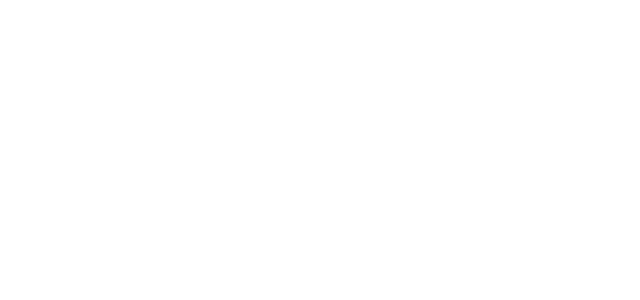
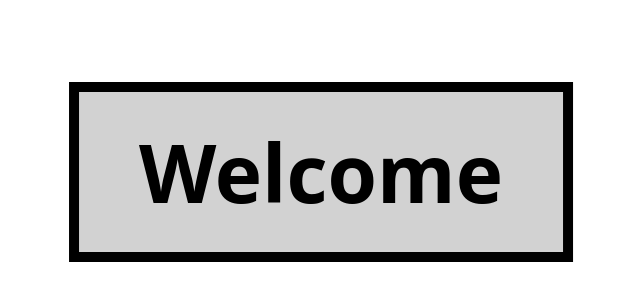
Before and after one commit to AshleyHart12/scss-portfolio, a React (Create React App) app: page / in a window 1280 px wide. Shown: the part 228-528 px from the top of the page, without its empty margins (319-959 px from the left). Built offline with nearby package versions, Linux system fonts and the light colour scheme.

Commit message:
setting up routing

```diff
--- a/package.json
+++ b/package.json
@@ -6,9 +6,12 @@
     "@testing-library/jest-dom": "^5.16.4",
     "@testing-library/react": "^13.1.1",
     "@testing-library/user-event": "^13.5.0",
+    "bootstrap": "^5.1.3",
     "node-sass": "^7.0.1",
     "react": "^18.1.0",
+    "react-bootstrap": "^2.3.1",
     "react-dom": "^18.1.0",
+    "react-router-dom": "^6.3.0",
     "react-scripts": "5.0.1",
     "web-vitals": "^2.1.4"
   },
--- a/src/App.js
+++ b/src/App.js
@@ -1,11 +1,17 @@
 import './App.css';
 import './style.scss';
+import { BrowserRouter, Routes, Route } from 'react-router-dom';
+import Welcome from './Welcome';
+import Homepage from './Home';
 
 function App() {
   return (
-    <div className="App">
-
-    </div>
+    <BrowserRouter>
+      <Routes>
+        <Route path='/' element={<Welcome />} />
+        <Route path='/home' element={<Homepage />} />
+      </Routes>
+    </BrowserRouter>
   );
 }
 
--- /dev/null
+++ b/src/Home.js
@@ -0,0 +1,12 @@
+import React from 'react';
+import './style.scss';
+import Navigation from './Navbar';
+
+const Homepage = () => {
+    return (
+        // Navbar
+        <Navigation />
+    )
+}
+
+export default Homepage;
--- /dev/null
+++ b/src/Navbar.js
@@ -0,0 +1,29 @@
+import React from 'react';
+import { Container, Navbar, Nav, NavDropdown } from 'react-bootstrap';
+import './style.scss';
+
+const Navigation = () => {
+    return (
+        <Navbar bg="light" expand="lg">
+        <Container>
+          <Navbar.Brand href="#home">React-Bootstrap</Navbar.Brand>
+          <Navbar.Toggle aria-controls="basic-navbar-nav" />
+          <Navbar.Collapse id="basic-navbar-nav">
+            <Nav className="me-auto">
+              <Nav.Link href="./home">Home</Nav.Link>
+              <Nav.Link href="#link">Link</Nav.Link>
+              <NavDropdown title="Dropdown" id="basic-nav-dropdown">
+                <NavDropdown.Item href="#action/3.1">Action</NavDropdown.Item>
+                <NavDropdown.Item href="#action/3.2">Another action</NavDropdown.Item>
+                <NavDropdown.Item href="#action/3.3">Something</NavDropdown.Item>
+                <NavDropdown.Divider />
+                <NavDropdown.Item href="#action/3.4">Separated link</NavDropdown.Item>
+              </NavDropdown>
+            </Nav>
+          </Navbar.Collapse>
+        </Container>
+      </Navbar>
+    )
+}
+
+export default Navigation;
--- /dev/null
+++ b/src/Welcome.js
@@ -0,0 +1,20 @@
+import React from 'react';
+import './style.scss';
+import { Link } from 'react-router-dom';
+
+const Welcome = () => {
+    return (
+        <>
+            <div className='image img1'></div>
+            <div className='image img2'></div>
+            <div className='image img3'></div>
+            <div className='image img4'></div>
+            <div className='image img5'></div>
+            <Link to={'/Home'}>
+             <div className='welcome-text'>Welcome</div>
+            </Link>
+        </>
+    )
+}
+
+export default Welcome;
--- a/src/style.scss
+++ b/src/style.scss
@@ -0,0 +1,50 @@
+@import "~bootstrap/scss/bootstrap";
+
+// NAVBAR
+.navigation {
+    color: red;
+}
+
+// HOME PAGE
+
+
+
+// WELCOME PAGE
+.image {
+    height: 300px;
+
+    .img1 {
+        background-image: url('https://external-content.duckduckgo.com/iu/?u=http%3A%2F%2Fthewowstyle.com%2Fwp-content%2Fuploads%2F2015%2F01%2Fnature-images.jpg&f=1&nofb=1');
+
+    }
+
+    .img2 {
+        background-image: url('https://external-content.duckduckgo.com/iu/?u=https%3A%2F%2Fwallpapercave.com%2Fwp%2Fwp2599594.jpg&f=1&nofb=1');
+    }
+
+    .img3 {
+        background-image: url('https://external-content.duckduckgo.com/iu/?u=http%3A%2F%2Fwww.wallpapers13.com%2Fwp-content%2Fuploads%2F2016%2F01%2FCool-and-Beautiful-Nature-desktop-wallpaper-image-2560X1600.jpg&f=1&nofb=1');
+    }
+
+    .img4 {
+        background-image: url('https://external-content.duckduckgo.com/iu/?u=http%3A%2F%2Fgetwallpapers.com%2Fwallpaper%2Ffull%2Fe%2Fa%2Fc%2F460547.jpg&f=1&nofb=1');
+    }
+
+    .img5 {
+        background-image: url('https://external-content.duckduckgo.com/iu/?u=https%3A%2F%2Fwallup.net%2Fwp-content%2Fuploads%2F2015%2F12%2F194647-beach-island-nature-landscape.jpg&f=1&nofb=1');
+    }
+}
+
+.welcome-text {
+    color: black;
+    border: 10px solid black;
+    width: fit-content;
+    padding: 20px 60px;
+    position: fixed;
+    top: 50%;
+    left: 50%;
+    font-weight: bold;
+    font-size: 80px;
+    background-color: rgba(128, 128, 128, 0.352);
+    transform: translate(-50%, -50%);
+}
```
Also changed, not shown: 1 other file (tests, documents, lock files or other folders).
